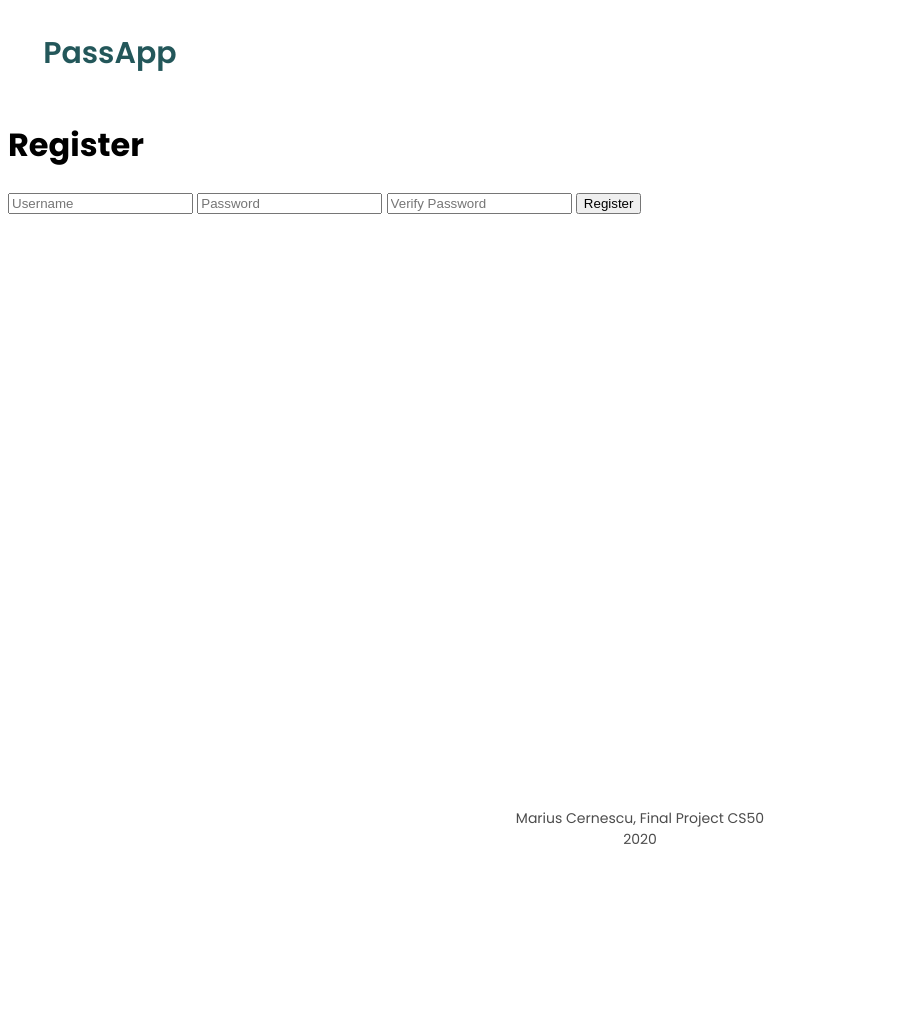
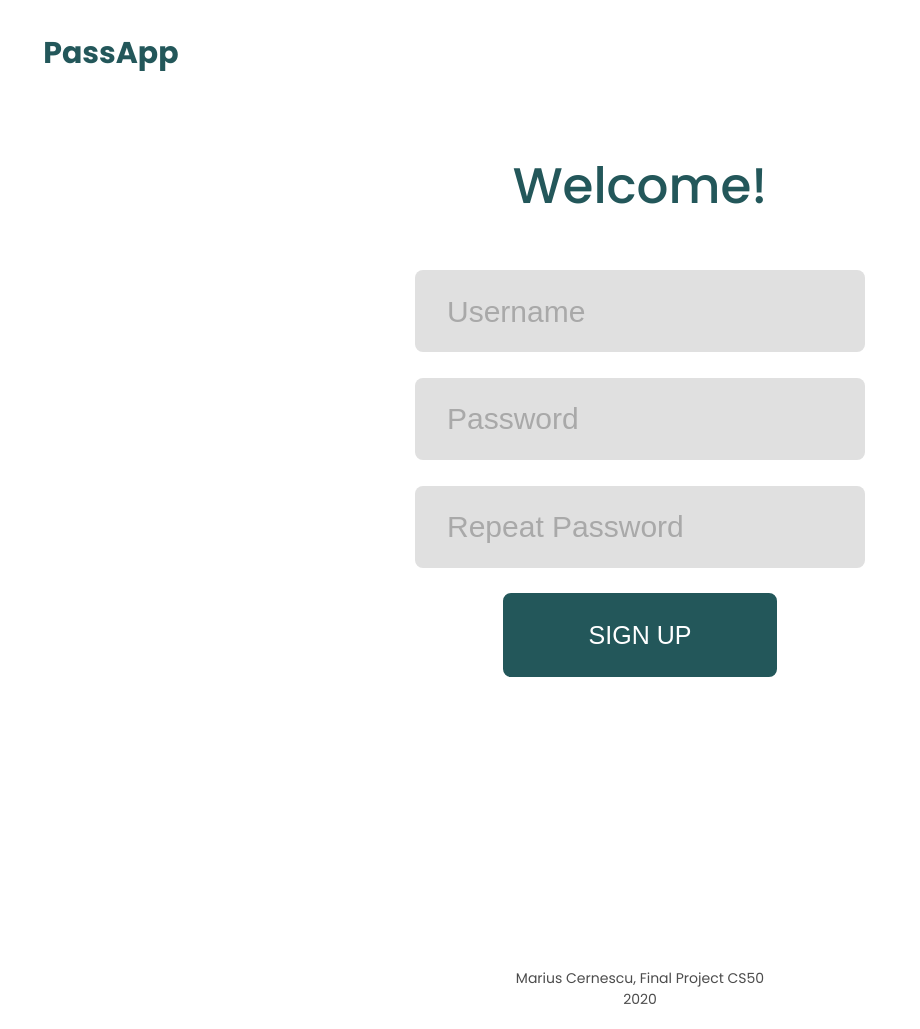
Before and after one commit to Mariuszix/cs50-final-project, a Flask app: page /register in a window 1280 px wide. Shown: the whole page, without its empty margins (0-920 px from the left). Before the commit the page ends 844 px from the top, so only its background shows below. Run offline with Flask 2, Linux system fonts and the light colour scheme; some libraries are stand-ins or nearby versions.

Commit message:
cs50-final

```diff
--- a/static/css/style.css
+++ b/static/css/style.css
@@ -13,7 +13,7 @@ header {
 
 header h1 {
   font-size: 30px;
-  font-weight: 600;
+  font-weight: 700;
   padding-left: 2rem;
 }
 
@@ -57,6 +57,7 @@ a {
 footer {
   position: relative;
   margin-bottom: 1.2rem;
+  margin-top: 10rem;
 }
 .footer-text {
   color: #4c4c4c;
@@ -70,8 +71,12 @@ footer {
 .welcome-page {
   background-color: #23575a;
   color: white;
-  height: 70vh;
+  height: 90vh;
   position: relative;
+}
+
+.homepage-elm {
+  margin-top: 5rem;
 }
 
 .button-div {
@@ -137,3 +142,79 @@ footer {
 .btn-sing-up2:hover {
   color: #23575a;
 }
+
+.login-sqare {
+  text-align: center;
+  margin: auto;
+  padding: 1rem;
+  height: 500px;
+  width: auto;
+}
+
+.login-sqare h1 {
+  text-align: center;
+  font-weight: 500;
+  font-size: 50px;
+  color: #23575a;
+}
+
+.input {
+  width: 26rem;
+  height: 5rem;
+  border: 1px hidden;
+  border-radius: 8px;
+  border-color: #e0e0e0;
+  background-color: #e0e0e0;
+  margin: 0.8rem;
+  font-size: 32px;
+  color: #4c4c4c;
+  padding-left: 2rem;
+}
+
+.button-reg {
+  border: solid 2.2px #23575a;
+  border-radius: 8px;
+  font-weight: 500;
+  font-size: 25px;
+  background-color: #23575a;
+  color: white;
+  padding: 1.6rem 5.2rem;
+  margin: 0.8rem 0 3rem 0;
+}
+
+
+
+
+
+
+
+
+
+
+
+.no-outline:focus {
+  outline: none;
+}
+
+/* Placeholder style */
+
+::-webkit-input-placeholder {
+  /* Chrome/Opera/Safari */
+  color: #4c4c4c60;
+  font-size: 30px;
+}
+::-moz-placeholder {
+  /* Firefox 19+ */
+  color: #4c4c4c60;
+  font-size: 30px;
+}
+:-ms-input-placeholder {
+  /* IE 10+ */
+  color: #4c4c4c60;
+  font-size: 30px;
+}
+:-moz-placeholder {
+  /* Firefox 18- */
+  color: #4c4c4c60;
+  font-size: 30px;
+}
--- a/templates/registration.html
+++ b/templates/registration.html
@@ -1,19 +1,41 @@
-{% extends 'base.html' %}
-
-{% block title %}
-    Registration form
-{% endblock title %}
-
-
-{% block main %}
+{% extends 'base.html' %} {% block title %} Registration form {% endblock title
+%} {% block main %}
 <div class="login-sqare">
-    <form action="/register" method="post">
-      <h1>Register</h1>
-      <input autocomplete="off" type="text" name="username" placeholder="Username" />
-      <input autocomplete="off" type="password" required name="password" placeholder="Password" />
-      <input autocomplete="off" type="password" required name="confirmation" placeholder="Verify Password" />
-      <input type="submit" value="Register" />
-    </form>
-  </div>
+  <form action="/register" method="post">
+    <h1>Welcome!</h1>
+    <div class="reg-form">
+      <div>
+        <input
+          class="input no-outline"
+          autocomplete="off"
+          type="text"
+          name="username"
+          placeholder="Username"
+        />
+      </div>
+      <div>
+        <input
+          class="input no-outline"
+          autocomplete="off"
+          type="password"
+          required
+          name="password"
+          placeholder="Password"
+        />
+      </div>
+      <div>
+        <input
+          class="input no-outline"
+          autocomplete="off"
+          type="password"
+          required
+          name="confirmation"
+          placeholder="Repeat Password"
+        />
+      </div>
+      <input class="button-reg" type="submit" value="SIGN UP" />
+    </div>
+  </form>
+</div>
 
 {% endblock %}
--- a/templates/welcome.html
+++ b/templates/welcome.html
@@ -7,10 +7,12 @@ block header %}
 {% endblock %} {%block main %}
 
 <div class="welcome-page">
+  <div class="homepage-elm">
   <h1>Your new password management tool</h1>
 
   <h2>Save and edit your passwords in a secure place.</h2>
 
   <a class="btn-sing-up2" href="/register">SIGN UP</a>
 </div>
+</div>
 {% endblock %}
```
Also changed, not shown: Images/Register.png (added), Images/Welcome.png (renamed from Images/1JPG.png).
